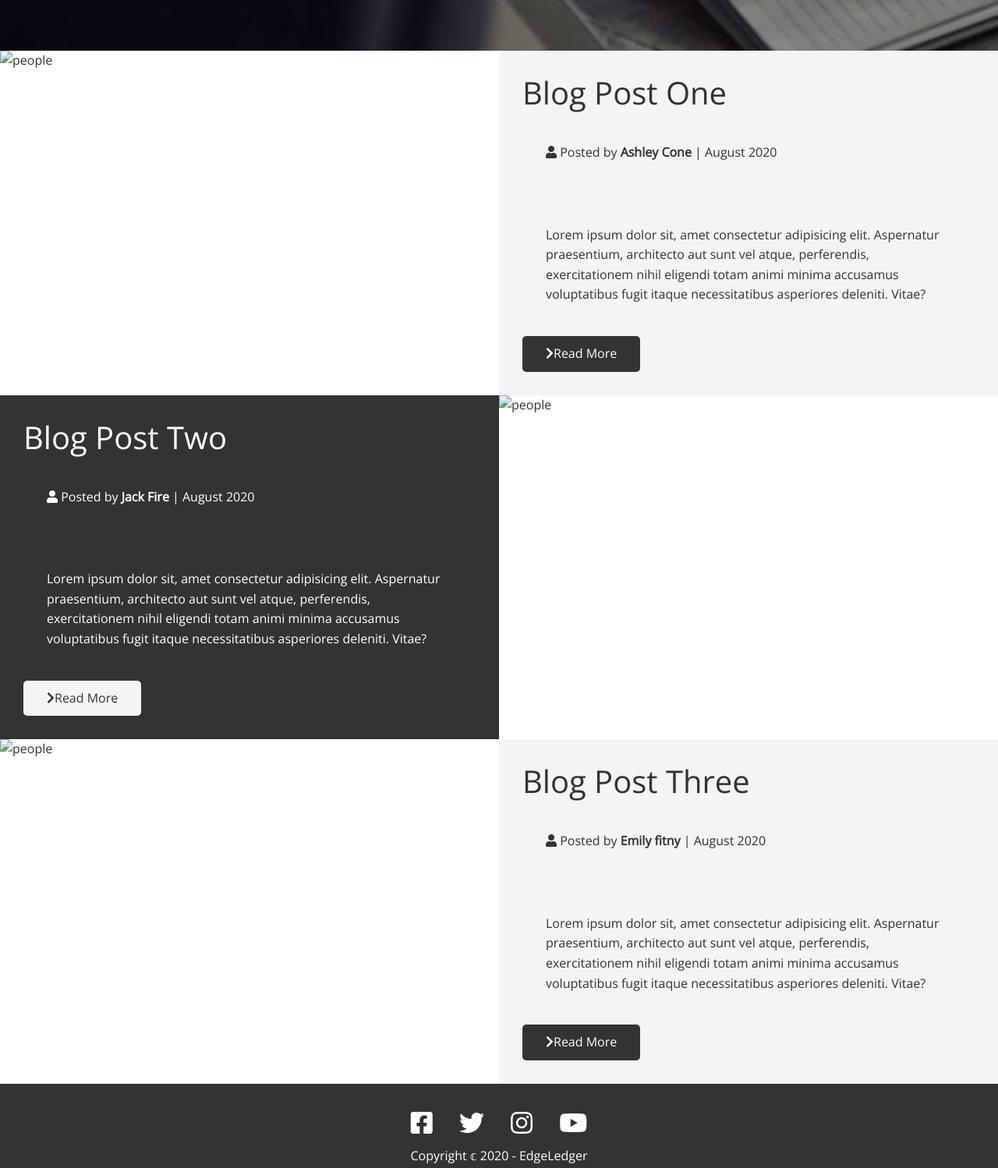
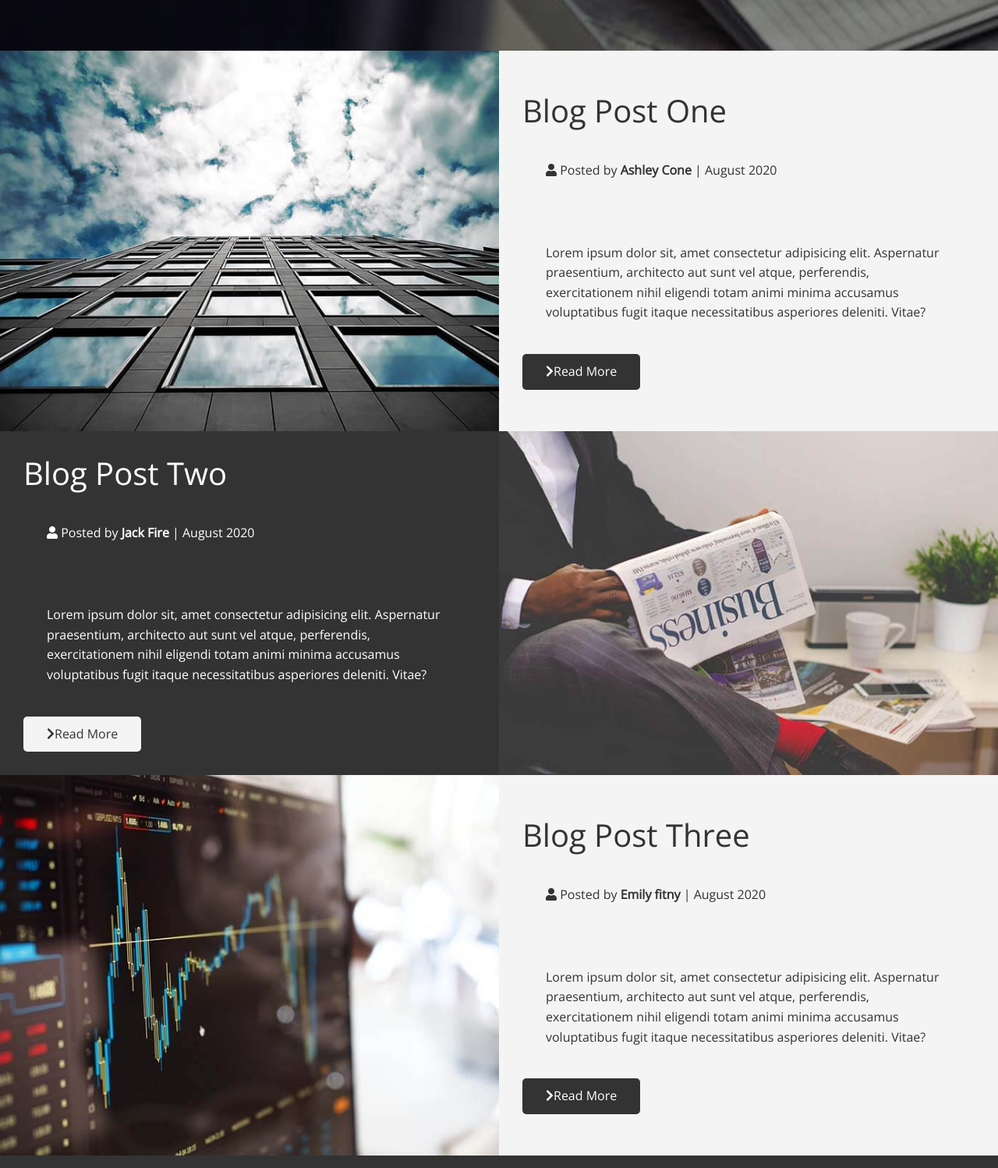
Before and after one commit to rasidbram/BusinessWebL2, a plain HTML site: page blog.html in a window 1280 px wide. Shown: the part 735-2233 px from the top of the page at 78% size. Drawn offline with nearby package versions, Linux system fonts and the light colour scheme; the site is published under a folder, as on GitHub Pages, so addresses that start at the root find nothing; files whose address does not match are found by name.

Commit message:
finally done

```diff
--- a/blog.html
+++ b/blog.html
@@ -40,7 +40,7 @@
         <div class="row">
           <div class="column">
             <div class="column-1">
-              <img src="/images/blog/blog1.jpg" alt="people" />
+              <img src="images/blog/blog1.jpg" alt="people" />
             </div>
           </div>
           <div class="column">
@@ -68,7 +68,7 @@
         <div class="row">
           <div class="column">
             <div class="column-1">
-              <img src="/images/blog/blog2.jpg" alt="people" />
+              <img src="images/blog/blog2.jpg" alt="people" />
             </div>
           </div>
           <div class="column">
@@ -96,7 +96,7 @@
         <div class="row">
           <div class="column">
             <div class="column-1">
-              <img src="/images/blog/blog3.jpg" alt="people" />
+              <img src="images/blog/blog3.jpg" alt="people" />
             </div>
           </div>
           <div class="column">
```
Also changed, not shown: post.html (+1 -1 lines).
